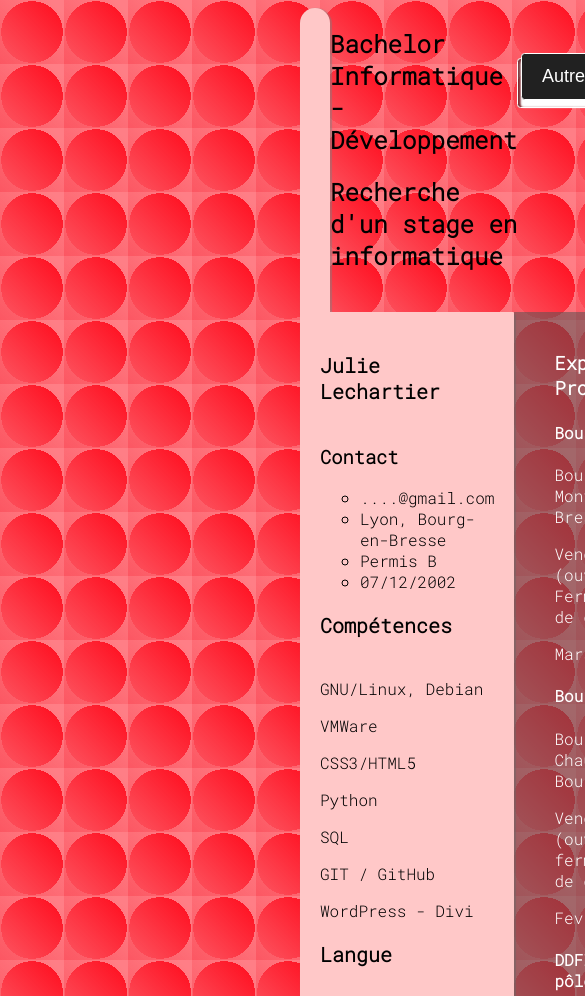
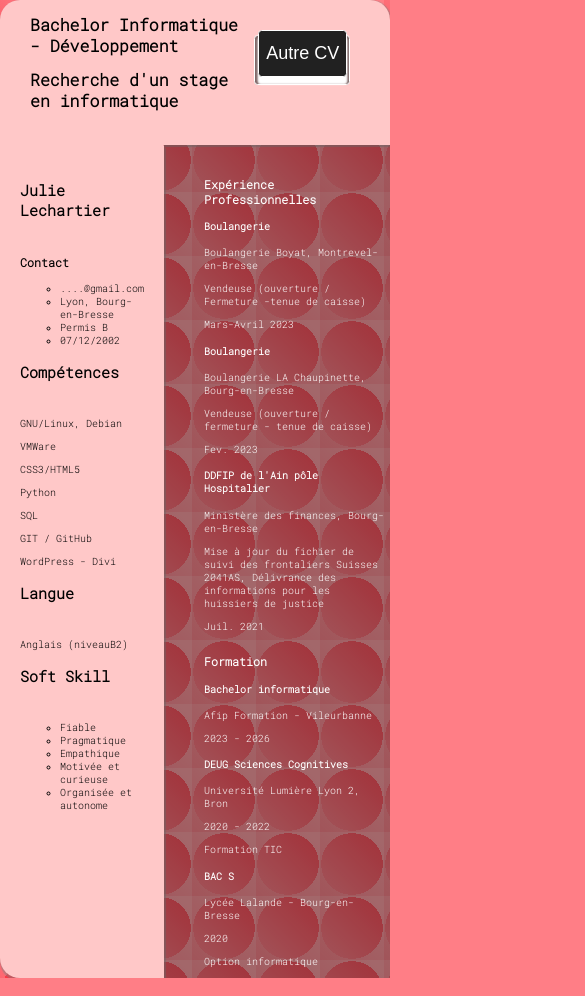
Before and after one commit to Julie-Lechartier/CV, a plain HTML site: page index.html in a window 390 px wide. Shown: the top 996 px of the page, 585 px wide, since content can reach past the window. Drawn offline with Linux system fonts and the light colour scheme; a script that the page names is missing.

Commit message:
ajout du responsive

```diff
--- a/style.css
+++ b/style.css
@@ -86,3 +86,49 @@ button {
 button span:not(hover) {
     transition: all 1s;
 }
+
+@media screen and (max-width:1200px) and (orientation:portrait){
+
+    body{
+        margin: 0;
+    }
+    header > .titre {
+        font-size: 11px;
+    }
+
+    button{
+        margin-top: 35px;
+        margin-right: 40px;
+        width:8em;
+    }
+    button span{
+        width: 4.85em;
+    }
+    .perso{
+        font-size: 10px;
+    }
+    .perso > h3{
+        font-size: 15px;
+    }
+    .pro{
+        font-size: 10px;
+    }
+
+}
+
+@media screen and (max-width:1380px) and (orientation:landscape){
+
+    body{
+        margin: 50px;
+    }
+}
+
+@media screen and (max-width:850px) and (orientation:landscape){
+    body{
+        margin:20px;
+    }
+    header{
+        font-size: 12px;
+    }
+
+}
```
Lines whose indentation alone changed are shown as unchanged.
